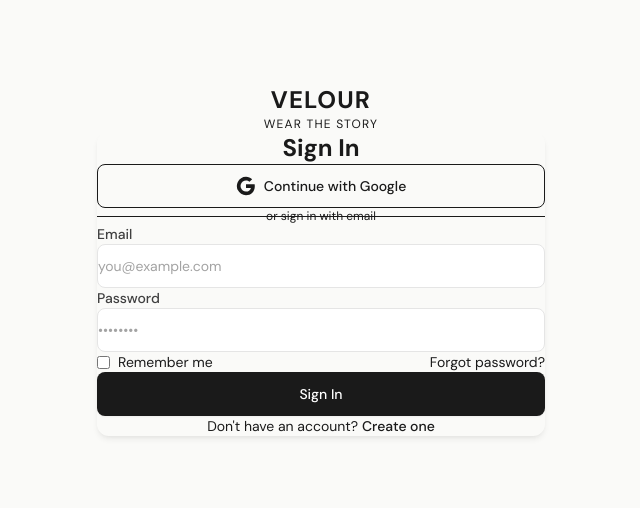
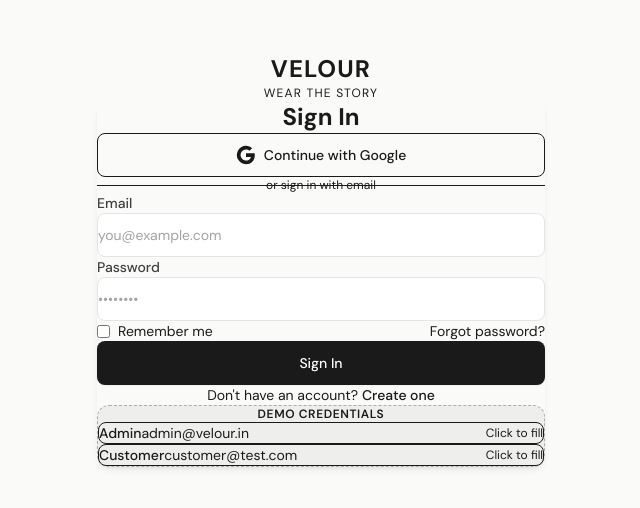
Before and after one commit to hardikkanajariya-in/velour, a Next.js app: page /auth/login in a window 1280 px wide. Shown: the part 140-648 px from the top of the page, without its empty margins (319-959 px from the left). Built offline with nearby package versions, Linux system fonts and the light colour scheme; no server answers.

Commit message:
feat: enhance login form with demo credentials and improve error handling in authentication

```diff
--- a/src/app/(store)/page.tsx
+++ b/src/app/(store)/page.tsx
@@ -7,57 +7,71 @@
 import { ProductCard } from '@/components/store/product/product-card';
 import { Skeleton } from '@/components/ui/skeleton';
 import { siteConfig } from '@/lib/site';
-import { formatPrice } from '@/lib/utils';
 import type { ProductListItem } from '@/types/product';
 import { NewsletterForm } from '@/components/store/newsletter-form';
 
+const productSelect = {
+  id: true,
+  name: true,
+  slug: true,
+  basePrice: true,
+  comparePrice: true,
+  gender: true,
+  isFeatured: true,
+  isNewArrival: true,
+  isBestSeller: true,
+  averageRating: true,
+  reviewCount: true,
+  images: {
+    select: { id: true, url: true, altText: true, isPrimary: true, order: true },
+    orderBy: { order: 'asc' as const },
+  },
+  variants: {
+    select: { id: true, size: true, color: true, colorHex: true, stock: true, additionalPrice: true, sku: true },
+  },
+  category: { select: { id: true, name: true, slug: true } },
+  brand: { select: { id: true, name: true, slug: true } },
+} as const;
+
 async function getHomeData() {
+  try {
     const [banners, categories, featured, newArrivals, bestSellers] = await Promise.all([
       prisma.banner.findMany({
         where: { isActive: true },
+        select: { id: true, title: true, subtitle: true, image: true, mobileImage: true, link: true, position: true, order: true },
         orderBy: { order: 'asc' },
         take: 5,
       }),
       prisma.category.findMany({
         where: { isActive: true, parentId: null },
+        select: { id: true, slug: true, name: true, image: true },
         orderBy: { displayOrder: 'asc' },
         take: 6,
       }),
       prisma.product.findMany({
         where: { isActive: true, isFeatured: true },
-      include: {
-        images: { orderBy: { order: 'asc' } },
-        variants: true,
-        category: { select: { id: true, name: true, slug: true } },
-        brand: { select: { id: true, name: true, slug: true } },
-      },
+        select: productSelect,
         take: 8,
       }),
       prisma.product.findMany({
         where: { isActive: true, isNewArrival: true },
-      include: {
-        images: { orderBy: { order: 'asc' } },
-        variants: true,
-        category: { select: { id: true, name: true, slug: true } },
-        brand: { select: { id: true, name: true, slug: true } },
-      },
+        select: productSelect,
         orderBy: { createdAt: 'desc' },
         take: 8,
       }),
       prisma.product.findMany({
         where: { isActive: true, isBestSeller: true },
-      include: {
-        images: { orderBy: { order: 'asc' } },
-        variants: true,
-        category: { select: { id: true, name: true, slug: true } },
-        brand: { select: { id: true, name: true, slug: true } },
-      },
+        select: productSelect,
         orderBy: { totalSold: 'desc' },
         take: 4,
       }),
     ]);
 
     return { banners, categories, featured, newArrivals, bestSellers };
+  } catch (error) {
+    console.error('[getHomeData] Database query failed:', error);
+    return { banners: [], categories: [], featured: [], newArrivals: [], bestSellers: [] };
+  }
 }
 
 export default async function HomePage() {
@@ -151,7 +165,7 @@
               <p className="text-muted-foreground mt-2">Explore our curated collections</p>
             </div>
             <div className="grid grid-cols-2 md:grid-cols-3 lg:grid-cols-6 gap-4">
-              {categories.map((cat: { id: string; slug: string; name: string; image: string | null }) => (
+              {categories.map((cat) => (
                 <Link
                   key={cat.id}
                   href={`/category/${cat.slug}`}
--- a/src/app/auth/login/page.tsx
+++ b/src/app/auth/login/page.tsx
@@ -33,8 +33,14 @@
   const {
     register,
     handleSubmit,
+    setValue,
     formState: { errors },
   } = useForm<LoginFormData>({ resolver: zodResolver(loginSchema) });
+
+  function fillDemoCredentials(email: string, password: string) {
+    setValue('email', email, { shouldValidate: true });
+    setValue('password', password, { shouldValidate: true });
+  }
 
   async function onSubmit(data: LoginFormData) {
     setLoading(true);
@@ -146,6 +152,37 @@
           Create one
         </Link>
       </p>
+
+      {/* Demo Credentials */}
+      <div className="mt-8 rounded-lg border border-dashed border-brand-primary/30 bg-brand-primary/5 p-4">
+        <p className="text-xs font-semibold uppercase tracking-wider text-brand-primary mb-3 text-center">
+          Demo Credentials
+        </p>
+        <div className="space-y-2">
+          <button
+            type="button"
+            onClick={() => fillDemoCredentials('admin@velour.in', 'Admin@123')}
+            className="w-full flex items-center justify-between rounded-md border border-border bg-background px-3 py-2 text-left text-sm transition-colors hover:border-brand-primary/50 hover:bg-brand-primary/5"
+          >
+            <div>
+              <span className="font-medium text-foreground">Admin</span>
+              <span className="ml-2 text-muted-foreground">admin@velour.in</span>
+            </div>
+            <span className="text-xs text-muted-foreground">Click to fill</span>
+          </button>
+          <button
+            type="button"
+            onClick={() => fillDemoCredentials('customer@test.com', 'Customer@123')}
+            className="w-full flex items-center justify-between rounded-md border border-border bg-background px-3 py-2 text-left text-sm transition-colors hover:border-brand-primary/50 hover:bg-brand-primary/5"
+          >
+            <div>
+              <span className="font-medium text-foreground">Customer</span>
+              <span className="ml-2 text-muted-foreground">customer@test.com</span>
+            </div>
+            <span className="text-xs text-muted-foreground">Click to fill</span>
+          </button>
+        </div>
+      </div>
     </div>
   );
 }
--- a/src/lib/auth.ts
+++ b/src/lib/auth.ts
@@ -25,6 +25,7 @@
     async authorize(credentials) {
       if (!credentials?.email || !credentials?.password) return null;
 
+      try {
         const user = await prisma.user.findUnique({
           where: { email: credentials.email as string },
         });
@@ -45,6 +46,10 @@
           image: user.avatar,
           role: user.role,
         };
+      } catch (error) {
+        console.error('[auth] Credentials authorize error:', error);
+        return null;
+      }
     },
   }),
 ];
--- a/src/lib/prisma.ts
+++ b/src/lib/prisma.ts
@@ -1,4 +1,5 @@
 import { PrismaClient } from '@/generated/prisma';
+import { Pool } from '@neondatabase/serverless';
 import { PrismaNeon } from '@prisma/adapter-neon';
 
 const globalForPrisma = globalThis as unknown as {
@@ -6,9 +7,17 @@
 };
 
 function createPrismaClient() {
-  const adapter = new PrismaNeon({ connectionString: process.env.DATABASE_URL! });
+  const connectionString = process.env.DATABASE_URL;
+  if (!connectionString) {
+    throw new Error('DATABASE_URL environment variable is not set');
+  }
+
+  const pool = new Pool({ connectionString });
+  const adapter = new PrismaNeon(pool);
   // eslint-disable-next-line @typescript-eslint/no-explicit-any
-  return new PrismaClient({ adapter } as any);
+  const client = new PrismaClient({ adapter } as any);
+
+  return client;
 }
 
 export const prisma = globalForPrisma.prisma ?? createPrismaClient();
```
Lines whose indentation alone changed are shown as unchanged.
